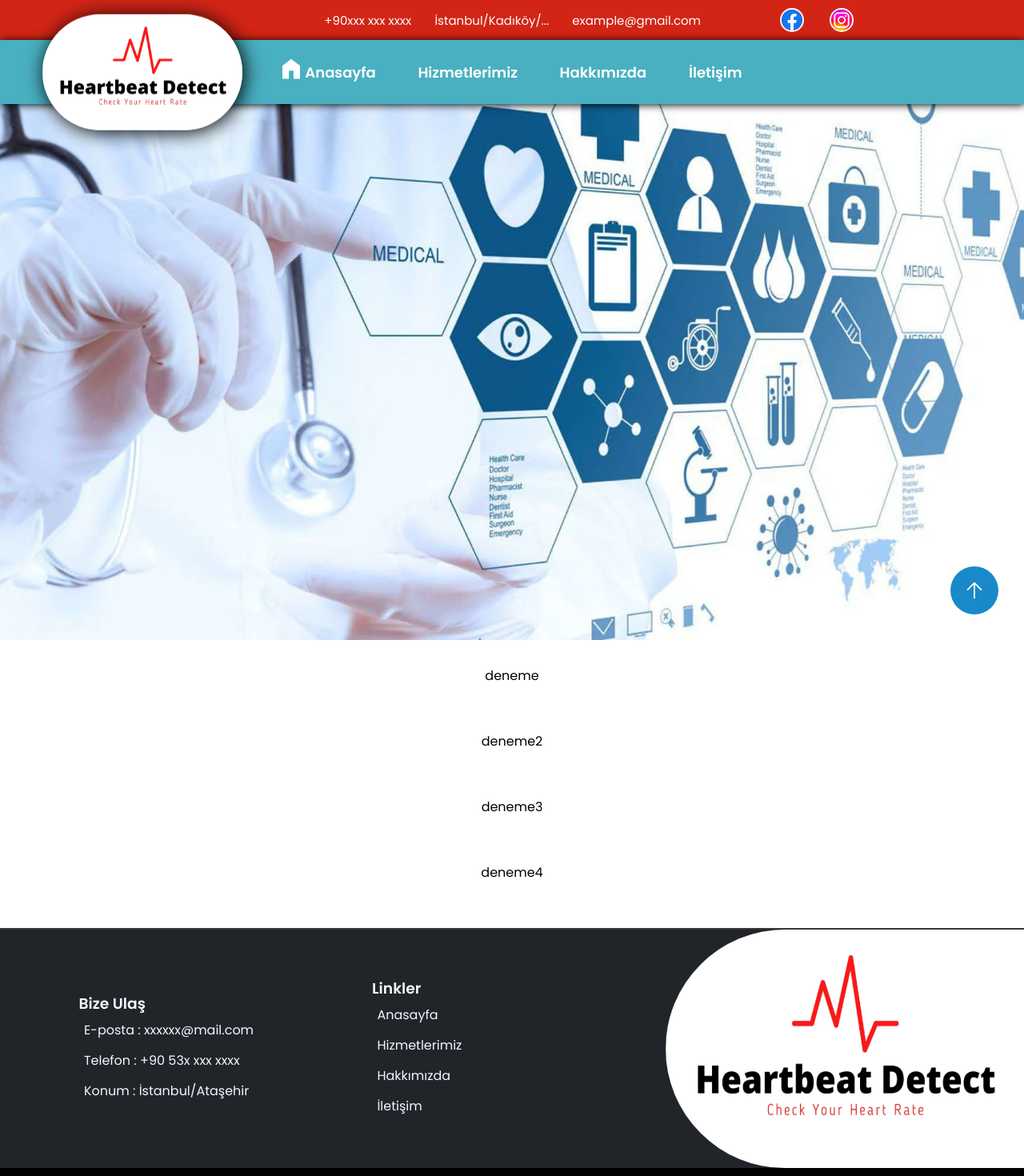
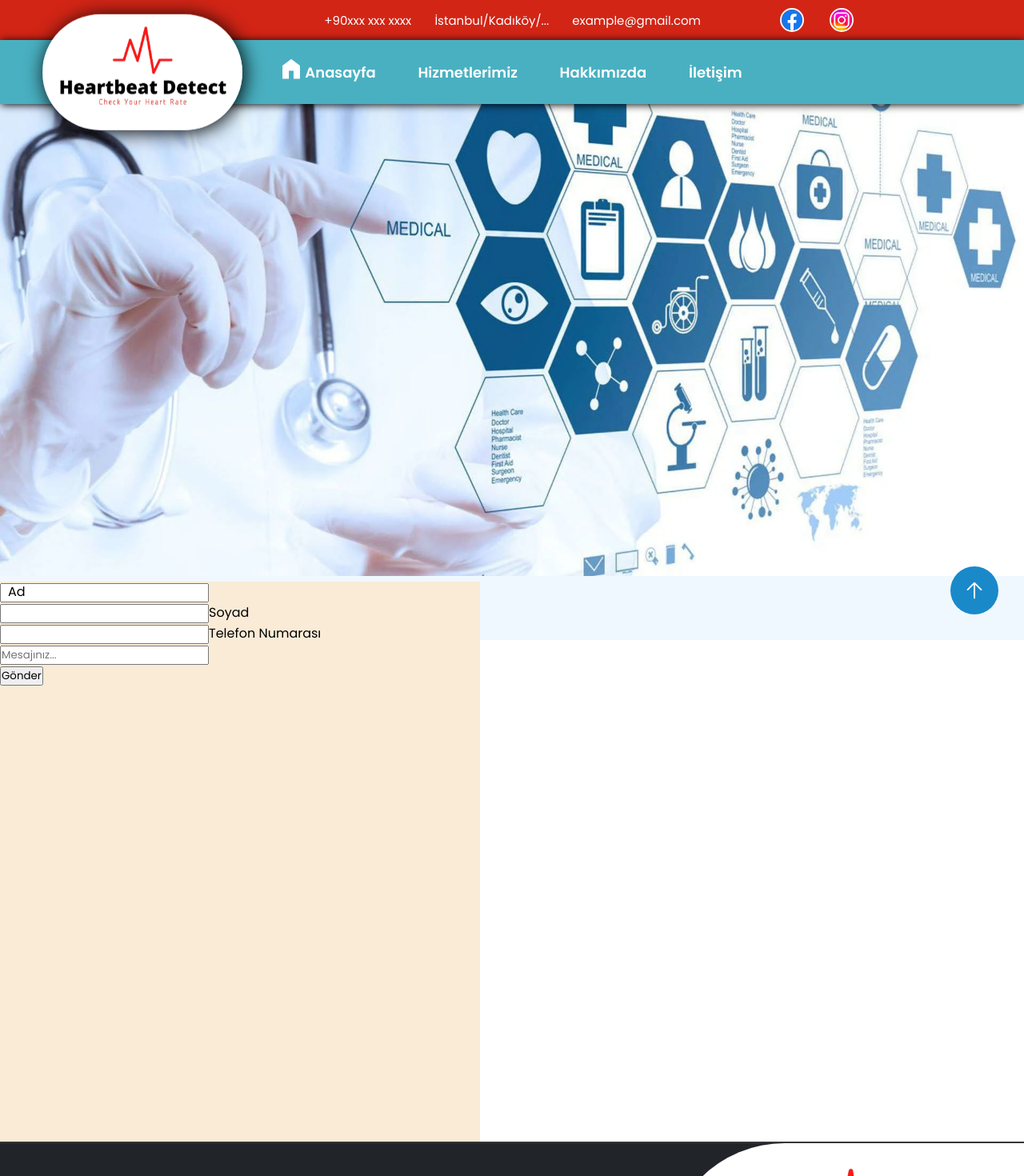
Before and after one commit to taneruzum/Medical-Web-Site, a Next.js app: page / in a window 1280 px wide. Shown: the top 1470 px of the page at 80% size. Built offline with nearby package versions, Linux system fonts and the light colour scheme.

Commit message:
added new details

```diff
--- a/src/app/Components/Footer/footer.css
+++ b/src/app/Components/Footer/footer.css
@@ -20,7 +20,8 @@
 .leftBox{
     display: flex;
     align-items: center;
-    justify-content: space-evenly;
+    justify-content: center;
+    column-gap: 20%;
     width: 500px;
     width: 100%;
     height: 100%;
--- /dev/null
+++ b/src/app/Components/Form/Form.tsx
@@ -0,0 +1,41 @@
+
+import "../Form/form.css"
+
+
+const Form= () => {
+
+    return(
+        <div>
+            <div>
+                <form className="contactForm" action="">
+                    <div className="name">
+                        <input type="text" name="name" id="name" required/><label htmlFor="name">Ad</label>
+
+                    </div>
+                    <div className="surname">
+                        <input type="text" name="surname" id="surname" required/><label htmlFor="surname">Soyad</label>
+
+                    </div>
+                    <div className="phone">
+                        <input type="tel" name="phone" id="phone" required/><label htmlFor="phone">Telefon Numarası</label>
+
+                    </div>
+                    <div className="message">
+                        <input type="text" name="message" id="message" placeholder="Mesajınız..."/>
+                    </div>
+
+                    <input type="submit" value="Gönder" />
+                </form>
+
+
+            </div>
+
+
+        </div>
+
+
+    )
+
+
+}
+export default Form
--- /dev/null
+++ b/src/app/Components/Form/form.css
@@ -0,0 +1,15 @@
+*{
+    margin: 0;
+    padding: 0;
+    box-sizing: border-box;
+}
+.contactForm{
+    width: 600px;
+    height: 700px;
+    background-color: antiquewhite;
+}
+
+.name label{
+    position: absolute;
+    left: 10px;
+}
--- a/src/app/Components/NavBar/navBar.css
+++ b/src/app/Components/NavBar/navBar.css
@@ -85,6 +85,8 @@
 .allInformations a {
     font-weight: normal;
     font-size: 15px;
+    color: white;
+    text-decoration: none;
 
 }
 
@@ -142,22 +144,23 @@
     padding: 1rem;
 
 }
-li{
+.content li{
     list-style: none;
     transition: all 0.2s ease-in-out;
     padding: 0.4rem;
 
 }
-a{  display: flex;
+.content a{
+    display: flex;
     align-items: center;
     justify-content: center;
-    text-decoration: none;
     font-weight: 600;
     font-size: 18px;
     color: white;
+    text-decoration: none;
 
 }
-li:hover{
+.content li:hover{
     transform: scale(1.3);
     background-color: rgba(0, 0, 0, 0.1);
     border-radius: 7rem;
--- a/src/pages/index.css
+++ b/src/pages/index.css
@@ -10,24 +10,10 @@
     background-color: aliceblue;
     position: relative;
 }
-
-.sliderContainer {
+.swiper-slide{
     width: 100%;
-    height: 100vh;
-
-}
-
-.swiper,
-.swiper-wrapper,
-.swiper-slide {
-    width: 100%;
-    height: 100%;
-
 }
 
 .swiper-slide img {
     width: 100%;
-    height: 100%;
-    object-fit: cover;
-    background-repeat: no-repeat;
 }
--- a/src/pages/index.tsx
+++ b/src/pages/index.tsx
@@ -4,6 +4,8 @@ import 'swiper/css/navigation';
 import NavBar from '../app/Components/NavBar/NavBar';
 import "../pages/index.css"
 import Footer from '@/app/Components/Footer/Footer';
+import Form from '@/app/Components/Form/Form';
+import 'swiper/css';
 
 import BackToTopButton from '../app/Components/BackToTopButton/BackToTopButton';
 
@@ -23,22 +25,18 @@ export default function Home() {
             <SwiperSlide>
               <img src="/images/photo1.webp" alt="" />
             </SwiperSlide>
+            <SwiperSlide>
+              <img src="/images/photo1.webp" alt="" />
+            </SwiperSlide>
+            <SwiperSlide>
+              <img src="/images/photo1.webp" alt="" />
+            </SwiperSlide>
+
           </Swiper>
-        </div>
-        <div style={{ width: "100%", textAlign: "center", marginTop: "2rem", marginBottom: "2rem", height: "50px" }}>
-          deneme
-        </div>
-        <div style={{ width: "100%", textAlign: "center", marginTop: "2rem", marginBottom: "2rem", height: "50px" }}>
-          deneme2
-        </div>
-        <div style={{ width: "100%", textAlign: "center", marginTop: "2rem", marginBottom: "2rem", height: "50px" }}>
-          deneme3
-        </div>
-        <div style={{ width: "100%", textAlign: "center", marginTop: "2rem", marginBottom: "2rem", height: "50px" }}>
-          deneme4
         </div>
 
 
+          <Form></Form>
         <footer>
           <Footer></Footer>
         </footer>
```
Also changed, not shown: src/app/layout.tsx (+18 -18 lines).
